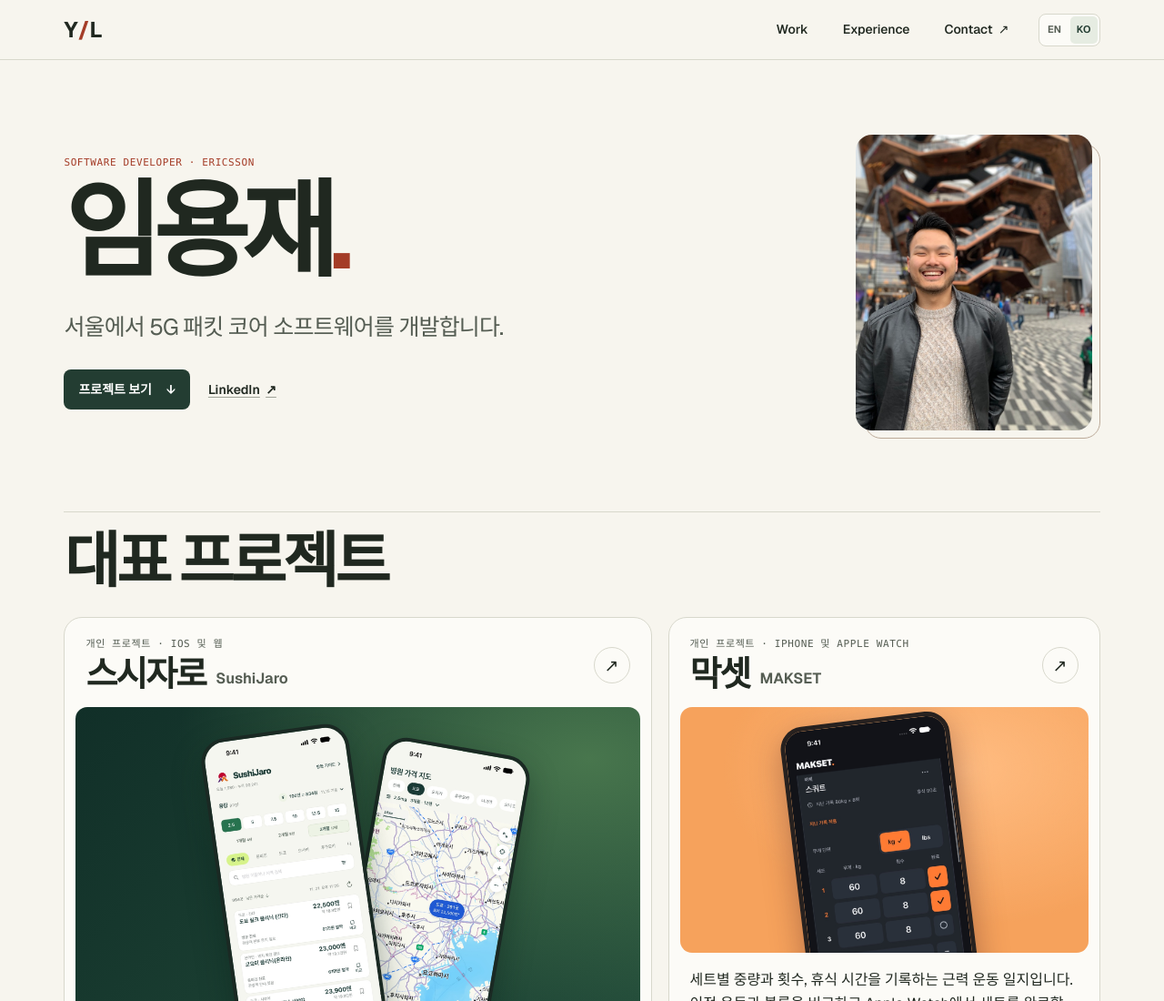
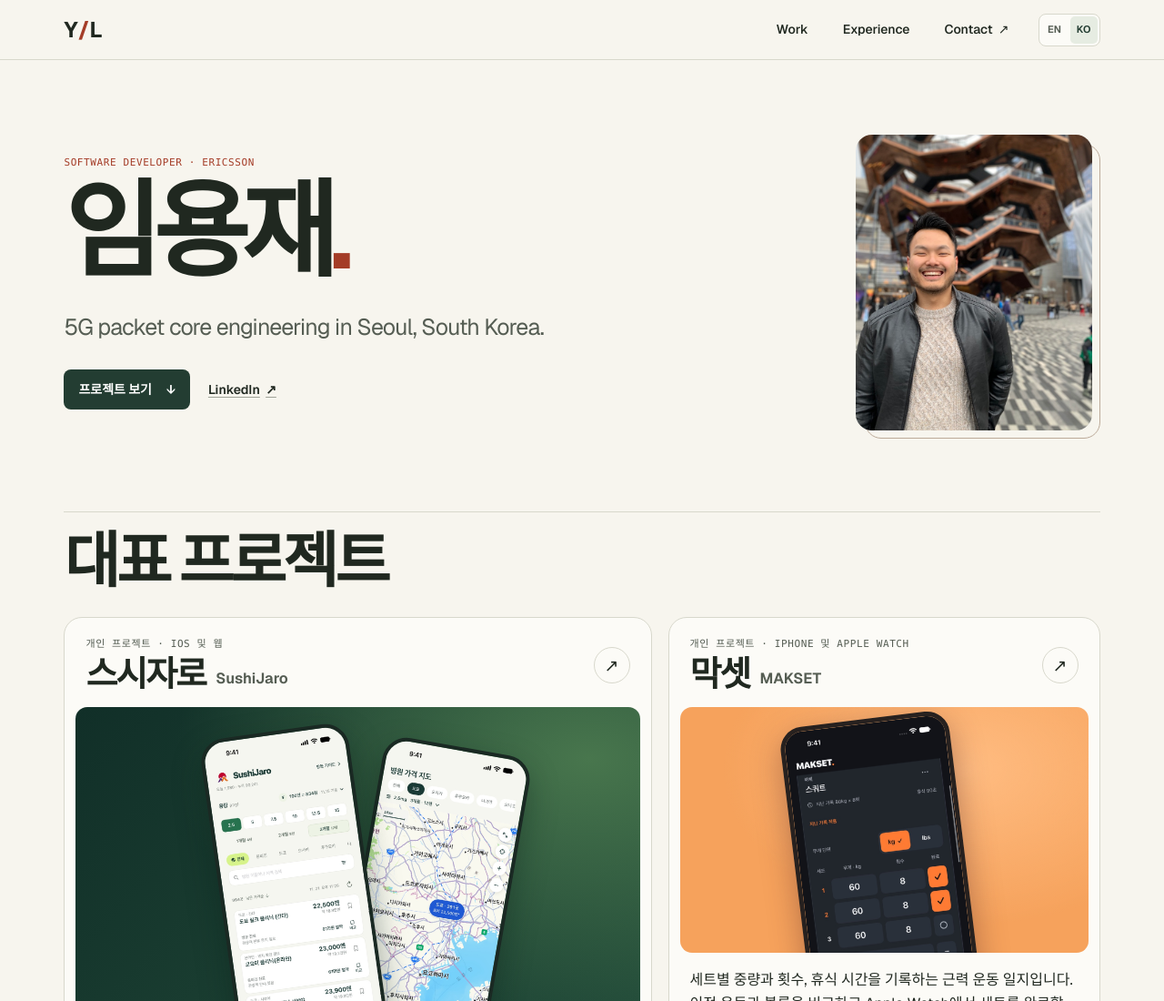
Before and after one commit to yongjaelim/portfolio, a plain HTML site: page ko/index.html in a window 1280 px wide. Shown: the top 1100 px of the page at 91% size. Drawn offline with Linux system fonts and the light colour scheme.

Commit message:
Keep the hero introduction in English on Korean portfolio

```diff
--- a/ko/index.html
+++ b/ko/index.html
@@ -44,7 +44,7 @@
       <div class="hero-copy">
         <p class="label role" lang="en">Software Developer · Ericsson</p>
         <h1 id="page-title">임용재<span>.</span></h1>
-        <p class="hero-intro">서울에서 5G 패킷 코어 소프트웨어를 개발합니다.</p>
+        <p class="hero-intro" lang="en">5G packet core engineering in Seoul, South Korea.</p>
         <div class="hero-links">
           <a class="primary-link" href="#projects">프로젝트 보기 <span aria-hidden="true">↓</span></a>
           <a class="text-link" href="https://www.linkedin.com/in/yongjae-lim">LinkedIn <span aria-hidden="true">↗</span></a>
```
